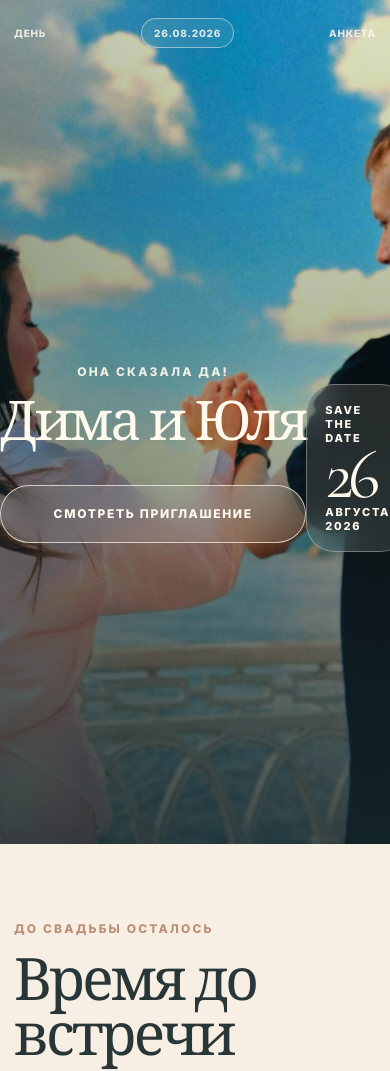
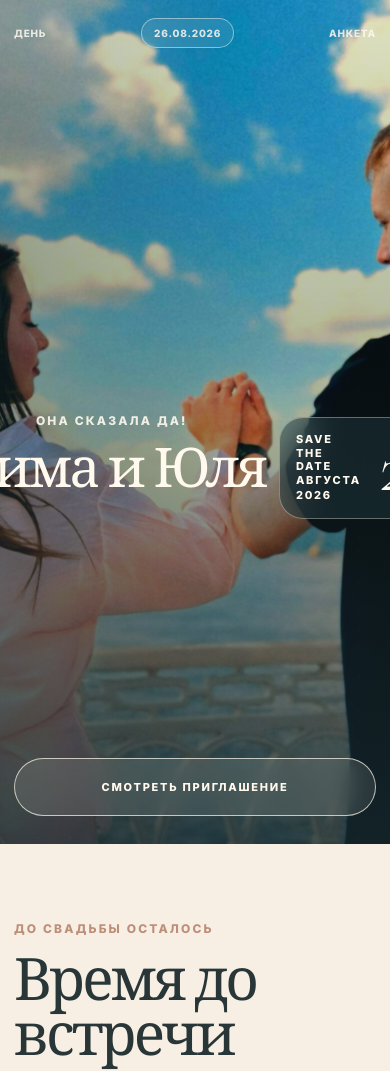
Before and after one commit to roma56740/DimYulia, a FastAPI app: page / in a window 390 px wide. Shown: the top 1071 px of the page. Run offline with FastAPI, Linux system fonts and the light colour scheme.

Commit message:
FixdasdkakdпопропропроALl

```diff
--- a/static/css/style.css
+++ b/static/css/style.css
@@ -3112,3 +3112,146 @@
         height: 210px !important;
     }
 }
+
+/* PATCH v10: mobile hero layout fix */
+@media (max-width: 760px) {
+    .hero {
+        min-height: 100svh;
+        display: flex;
+        align-items: center;
+        justify-content: center;
+        padding: 92px 14px 238px;
+    }
+
+    .hero__bg img {
+        object-position: center center;
+        transform: scale(1.02);
+    }
+
+    .hero__shade {
+        background:
+            linear-gradient(180deg, rgba(36, 63, 70, 0.08), rgba(36, 63, 70, 0.28) 42%, rgba(36, 63, 70, 0.84)),
+            linear-gradient(90deg, rgba(36, 63, 70, 0.52), rgba(36, 63, 70, 0.18) 62%, rgba(36, 63, 70, 0.55));
+    }
+
+    .hero__inner {
+        position: static;
+        width: 100%;
+        max-width: 100%;
+        margin: 0 auto;
+        display: flex;
+        flex-direction: column;
+        align-items: center;
+        justify-content: center;
+        text-align: center;
+    }
+
+    .hero__kicker,
+    .hero__inner .kicker {
+        margin: 0 0 16px;
+        text-align: center;
+    }
+
+    .hero__title {
+        width: 100%;
+        max-width: none;
+        display: flex;
+        justify-content: center;
+        flex-wrap: nowrap;
+        text-align: center;
+        white-space: nowrap;
+        font-size: clamp(48px, 13.4vw, 68px);
+        line-height: 0.9;
+        letter-spacing: -0.055em;
+    }
+
+    .hero__title span {
+        white-space: nowrap;
+    }
+
+    .hero .button--light {
+        position: absolute;
+        left: 14px;
+        right: 14px;
+        bottom: 28px;
+        z-index: 6;
+        width: auto;
+        min-height: 62px;
+        margin: 0;
+        padding: 0 18px;
+        border-radius: 999px;
+        font-size: 11px;
+        letter-spacing: 0.16em;
+    }
+
+    .hero__date-card {
+        position: absolute;
+        left: 14px;
+        right: 14px;
+        bottom: 106px;
+        z-index: 5;
+        width: auto;
+        max-width: none;
+        margin: 0;
+        padding: 16px 18px;
+        display: grid;
+        grid-template-columns: 1fr auto;
+        grid-template-areas:
+            "label number"
+            "date number";
+        align-items: center;
+        column-gap: 18px;
+        border-radius: 24px;
+        background: rgba(36, 63, 70, 0.42);
+        backdrop-filter: blur(18px);
+        transform: none !important;
+    }
+
+    .hero__date-card span {
+        grid-area: label;
+        align-self: end;
+        text-align: left;
+        font-size: 11px;
+        line-height: 1.2;
+    }
+
+    .hero__date-card small {
+        grid-area: date;
+        align-self: start;
+        text-align: left;
+        font-size: 11px;
+        line-height: 1.35;
+    }
+
+    .hero__date-card strong {
+        grid-area: number;
+        font-size: 78px;
+        line-height: 0.82;
+        text-align: right;
+        letter-spacing: -0.08em;
+    }
+}
+
+@media (max-width: 420px) {
+    .hero__title {
+        font-size: clamp(44px, 12.6vw, 58px);
+        letter-spacing: -0.05em;
+    }
+
+    .hero {
+        padding-bottom: 228px;
+    }
+
+    .hero__date-card {
+        bottom: 100px;
+        padding: 15px 16px;
+    }
+
+    .hero__date-card strong {
+        font-size: 70px;
+    }
+
+    .hero .button--light {
+        min-height: 58px;
+    }
+}
```
